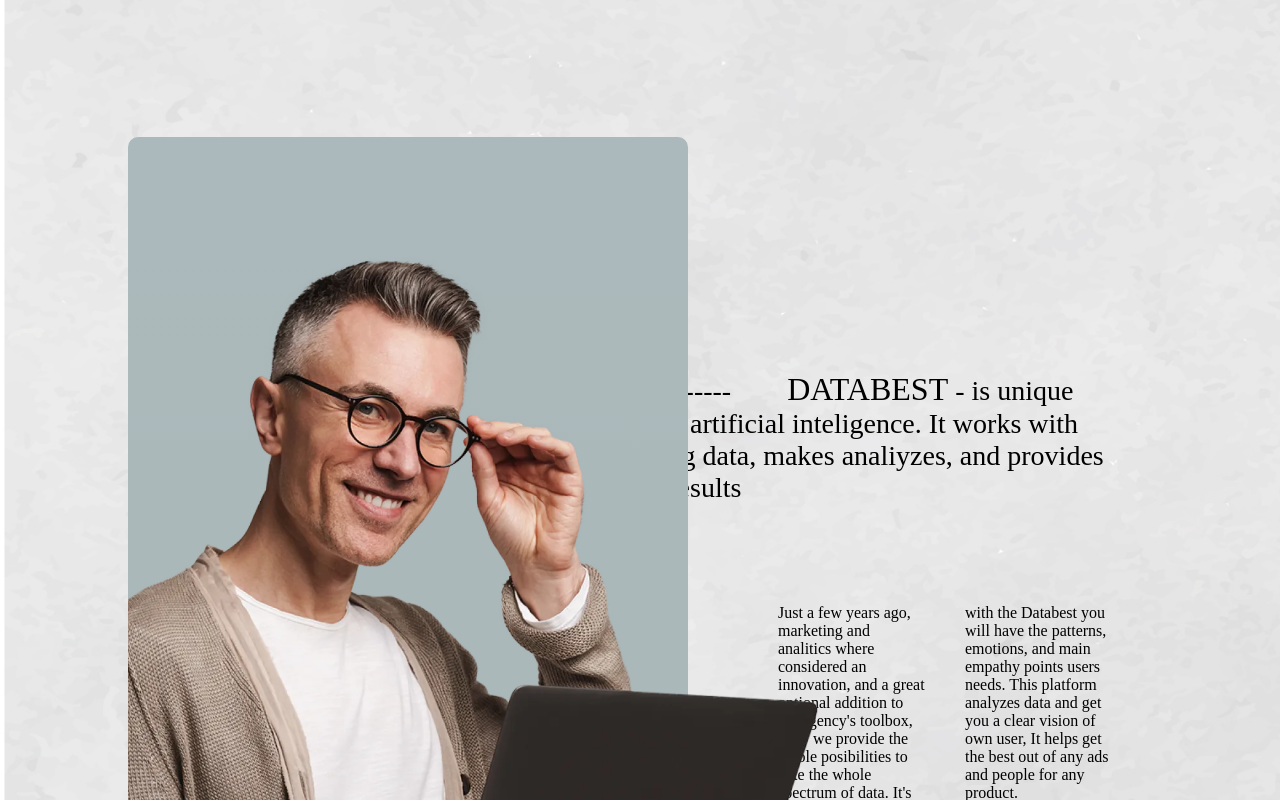
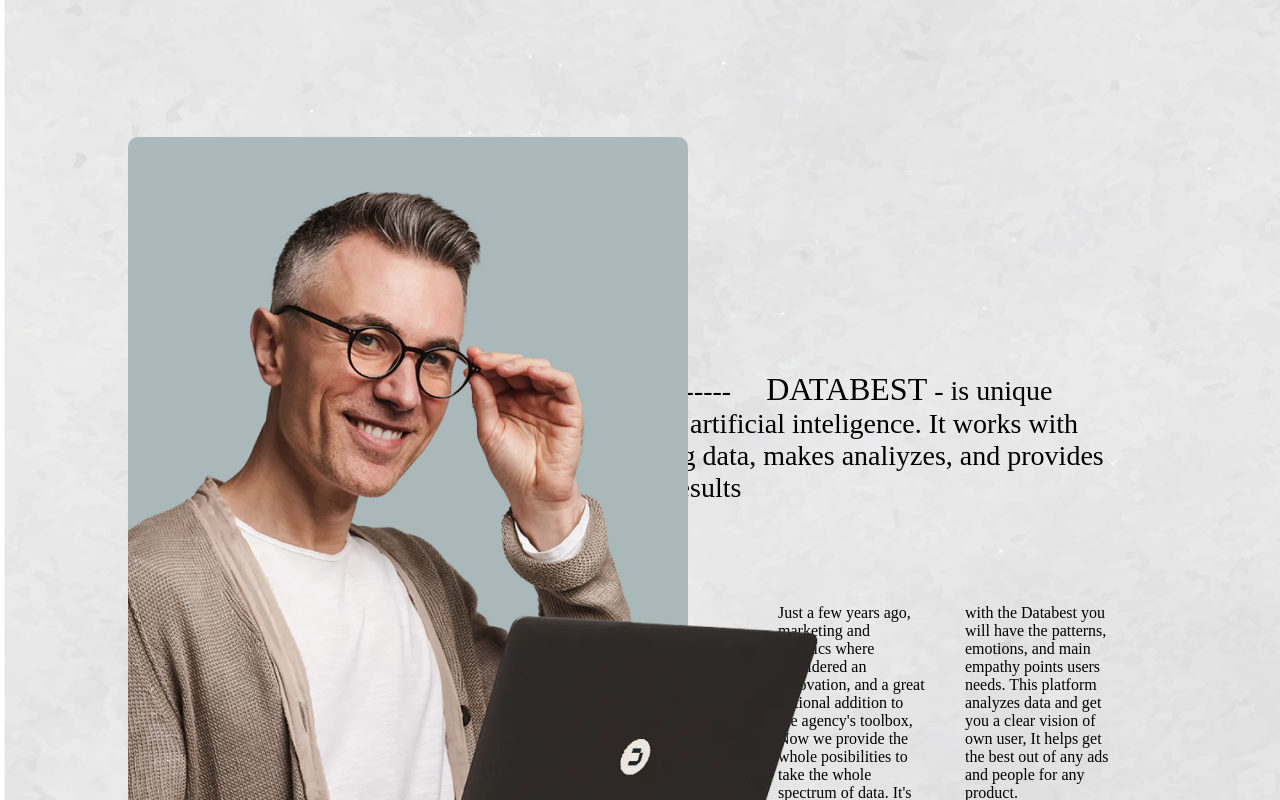
Before and after one commit to Ofeli1995/Css-Animation, a Vue app: page / in a window 1280 px wide. Shown: the part 1300-2100 px from the top of the page. Built offline with nearby package versions, Linux system fonts and the light colour scheme.

Commit message:
animation bug fix

```diff
--- a/src/components/HomePage.vue
+++ b/src/components/HomePage.vue
@@ -162,7 +162,7 @@
         </div>
         <div class="about-us">
           <div class="about-us-content">
-            ----------------        <span class="databest"> DATABEST</span> - is
+            ----------------     <span class="databest"> DATABEST</span> - is
             unique powerful artificial inteligence. It works with marketing
             data, makes analiyzes, and provides precise results
           </div>
@@ -242,9 +242,6 @@
   padding-top: 230px;
   padding-left: 100px;
   animation: mover 0.8s alternate;
-}
-.founder-animation {
-  width: 360px;
 }
 .section2-content {
   display: flex;
@@ -887,20 +884,22 @@
   width: 80%;
 }
 .animation-container {
-  height: 917px;
+  max-height: 850px;
   width: 560px;
+  height: 100%;
   position: relative;
   background: linear-gradient(180deg, #abb9bc 7.13%, #abb7b7 89.45%);
   border-radius: 10px;
+  animation: gradient-height 1s alternate linear;
 }
 .animation-img {
   overflow: hidden;
   position: absolute;
-  top: 1555px;
+  top: 1486px;
   width: 1000px;
 }
 .anim {
-  animation: image-right 3s alternate;
+  animation: image-right 2s alternate;
   width: 560px;
 }
 .history {
@@ -919,15 +918,28 @@
   font-size: 1.75rem;
   word-break: break-word;
 }
+
+.founder-animation {
+  width: 360px;
+  height: 917px;
+}
 .databest {
   font-size: 2rem;
 }
 @keyframes image-right {
   0% {
-    transform: translateX(-200px);
+    transform: translateX(-300px);
   }
   100% {
     transform: translateX(0);
   }
 }
+@keyframes gradient-height {
+  0% {
+    height: 620px;
+  }
+  100% {
+    height: 917px;
+  }
+}
 </style>
```
